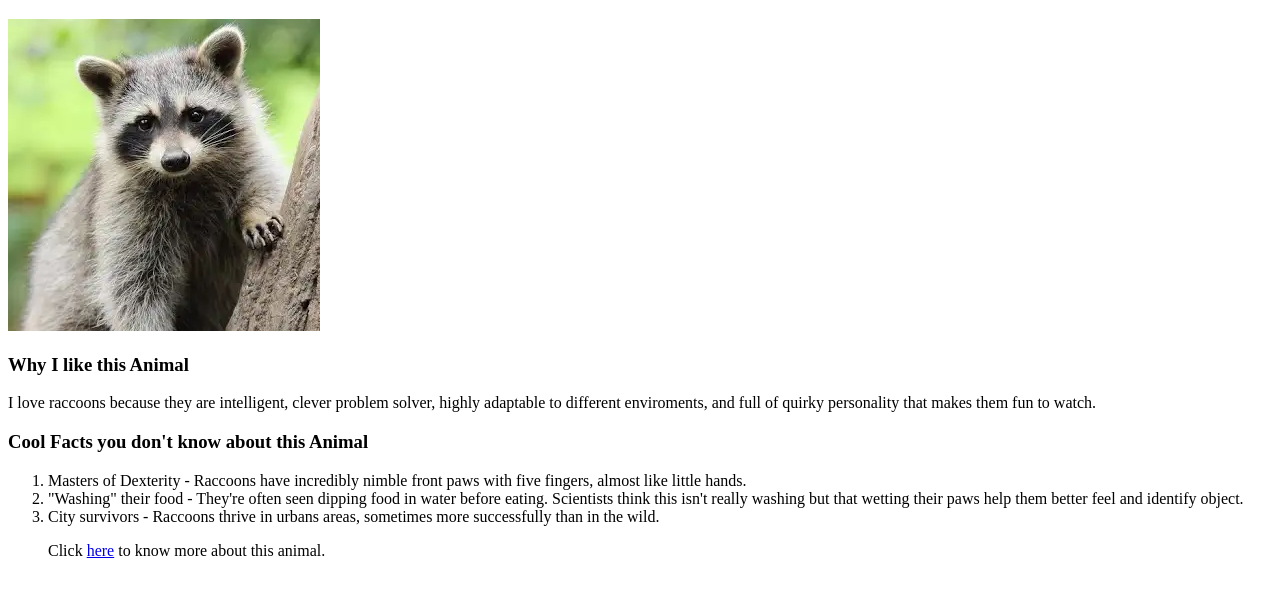
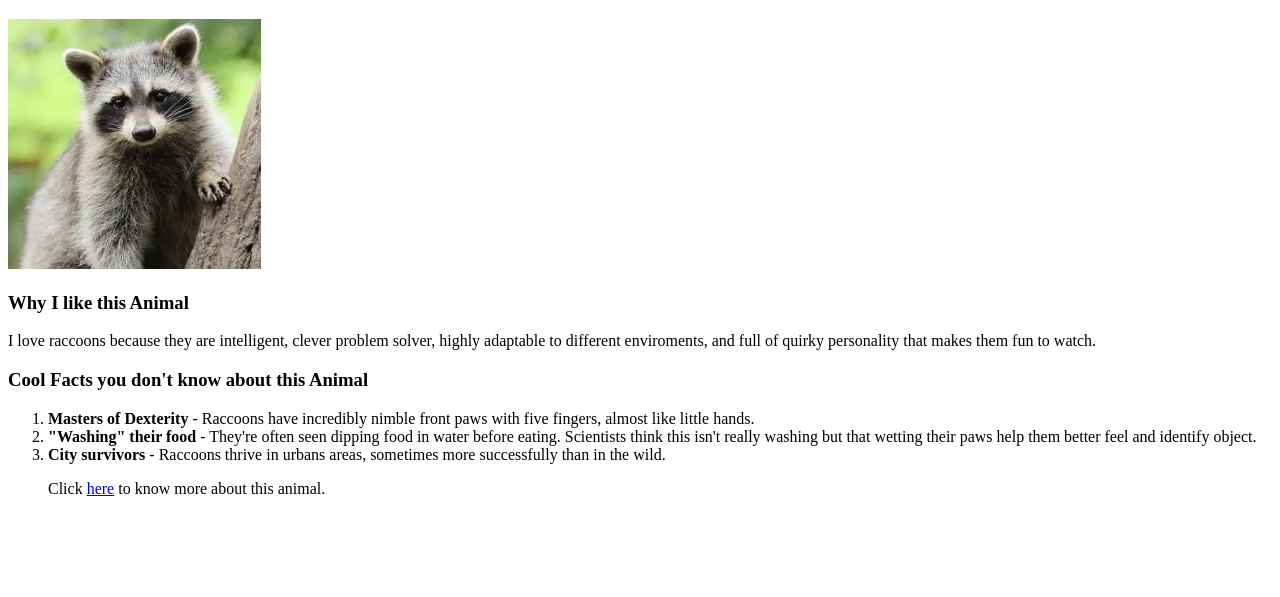
Before and after one commit to Chukz-Dev/Genesys-wk1, a plain HTML site: page index.html in a window 1280 px wide. Shown: the part 61-658 px from the top of the page. Drawn offline with Linux system fonts and the light colour scheme.

Commit message:
A little changes here and there

```diff
--- a/index.html
+++ b/index.html
@@ -8,7 +8,7 @@
 <body>
   <main>
      <h1>My Favorite Animal</h1>
-     <img src="Raccoon-img.webp" alt="A raccoon holding onto a tree,looking to a distance.">
+     <img src="Raccoon-img.webp" alt="A raccoon holding onto a tree,looking to a distance." width="20%" height="250px">
 
      <article>
       <h3>
@@ -18,11 +18,11 @@
 
       <h3>Cool Facts you don't know about this Animal</h3>
       <ol>
-        <li>Masters of Dexterity - Raccoons have incredibly nimble front paws with five fingers, almost like little hands.</li>
-        <li>"Washing" their food - They're often seen dipping food in water before eating. Scientists think this isn't really washing but that wetting their paws help them better feel and identify object.</li>
-        <li>City survivors - Raccoons thrive in urbans areas, sometimes more successfully than in the wild.</li>
+        <li><strong>Masters of Dexterity</strong>  - Raccoons have incredibly nimble front paws with five fingers, almost like little hands.</li>
+        <li><strong>"Washing" their food</strong> - They're often seen dipping food in water before eating. Scientists think this isn't really washing but that wetting their paws help them better feel and identify object.</li>
+        <li><strong>City survivors </strong>- Raccoons thrive in urbans areas, sometimes more successfully than in the wild.</li>
       </0l>
-      <p>Click <a href="https://en.wikipedia.org">here</a> to know more about this animal.</p>
+      <p>Click <a href="https://en.wikipedia.org" target="_blank">here</a> to know more about this animal.</p>
      </article>
   </main>
 </body>
```
